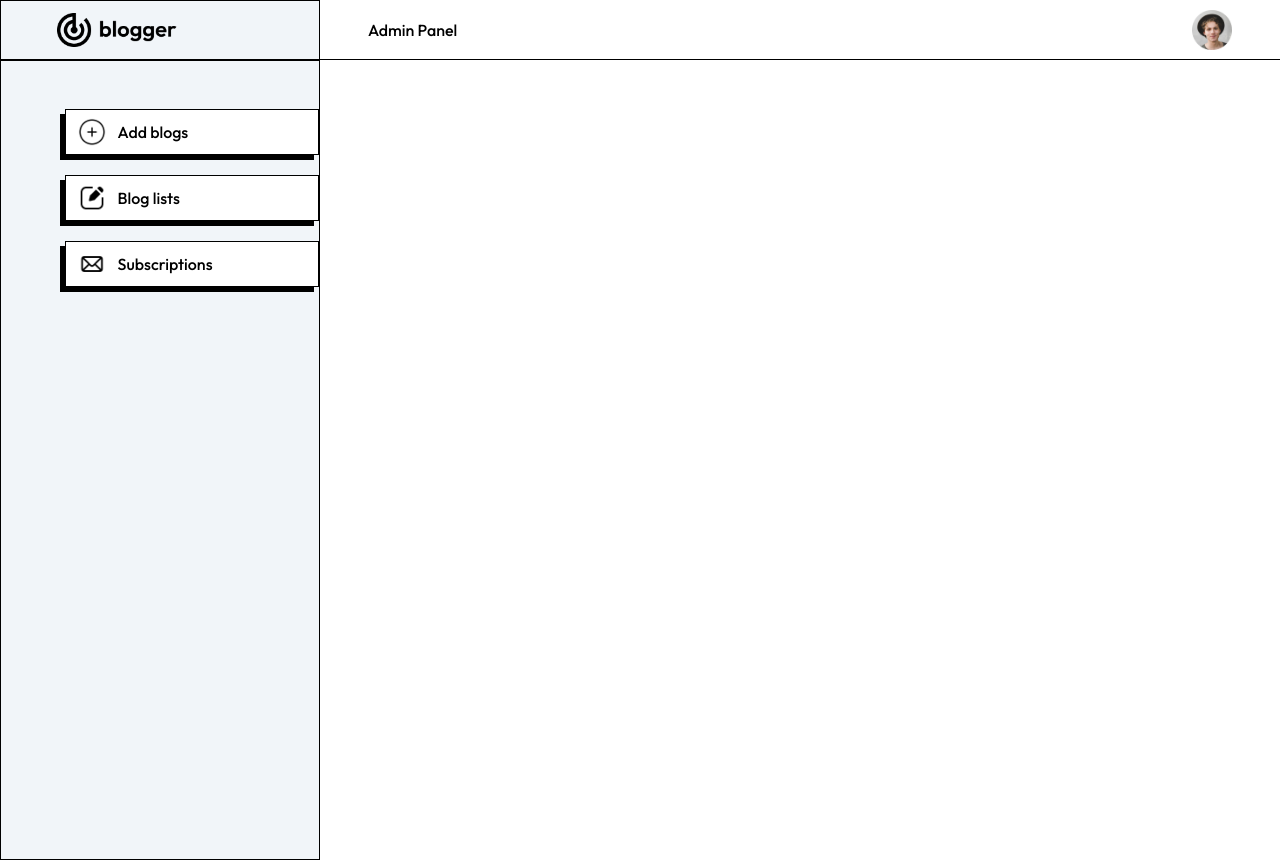
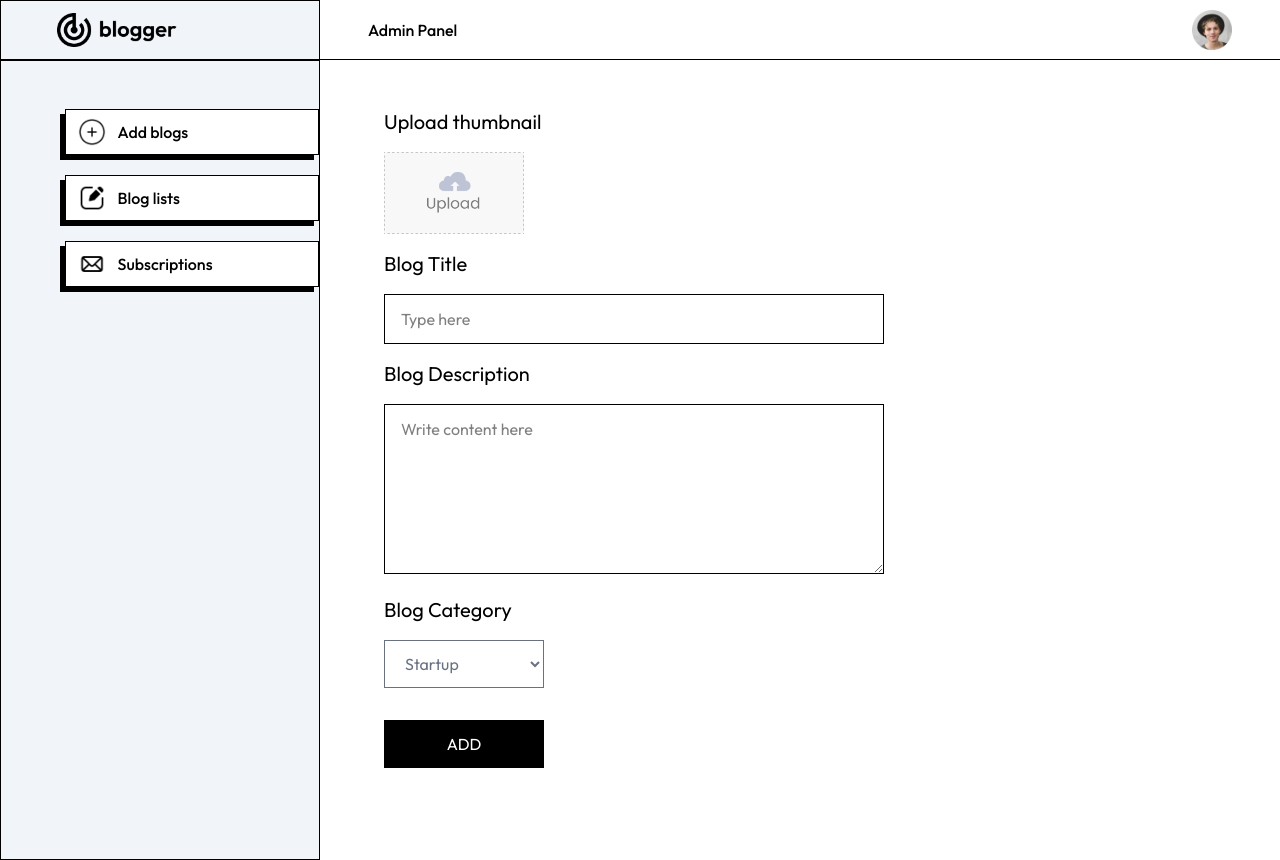
Before and after one commit to YehchanP/Blog-Application, a Next.js app: page /admin/addProduct in a window 1280 px wide. Built offline with nearby package versions, Linux system fonts and the light colour scheme.

Commit message:
Created add product layout

```diff
--- a/app/admin/addProduct/page.jsx
+++ b/app/admin/addProduct/page.jsx
@@ -1,11 +1,53 @@
 'use client'
-import React from 'react'
+import { assets } from '@/Assets/assets'
+import Image from 'next/image'
+import React, { useState } from 'react'
 
 const page = () => {
+
+    const [image,setImage] = useState(false);
+    const [data,setData] = useState({
+        title:"",
+        description:"",
+        category:"Startup",
+        author:"John Smith",
+        authorImg:"/author_img.png"
+    })
+
+    const onChangeHandler = (event) =>{
+        const name = event.target.name;
+        const value = event.target.value;
+        setData(data=>({...data,[name]:value}));
+        console.log(data);
+    }
+
+    const onSubmitHandler = async () => {
+            e.preventDefault();
+
+    }
+
   return (
-    <div>
-
-    </div>
+    <>
+        <form onSubmit={onSubmitHandler} className='pt-5 px-5 sm:pt-12 sm:pl-16'>
+            <p className='text-xl'>Upload thumbnail</p>
+            <label htmlFor='image'>
+                <Image className='mt-4' src={!image?assets.upload_area:URL.createObjectURL(image)} width={140} height={70} alt='upload area'/>
+            </label>
+            <input onChange={(e)=>setImage(e.target.files[0])} type="file" id='image' hidden required />
+            <p className='text-xl mt-4'>Blog Title</p>
+            <input name='title' onChange={onChangeHandler} value={data.title} className='w-full sm:w-[500px] mt-4 px-4 py-3 border' type="text" placeholder='Type here' required/>
+            <p className='text-xl mt-4'>Blog Description</p>
+            <textarea name='description' onChange={onChangeHandler} value={data.description} className='w-full sm:w-[500px] mt-4 px-4 py-3 border' type="text" placeholder='Write content here' rows={6} required/>
+            <p className='text-xl mt-4'>Blog Category</p>
+            <select name="category" onChange={onChangeHandler} value={data.category} className='w-40 mt-4 px-4 py-3 border text-gray-500'>
+                <option value="Startup">Startup</option>
+                <option value="Technology">Technology</option>
+                <option value="Lifestyle">Lifestyle</option>
+            </select>
+            <br />
+            <button type="submit" className='mt-8 w-40 h-12 bg-black text-white'>ADD</button>
+        </form>
+    </>
   )
 }
 
```
Also changed, not shown: public/author_img.png (added).
